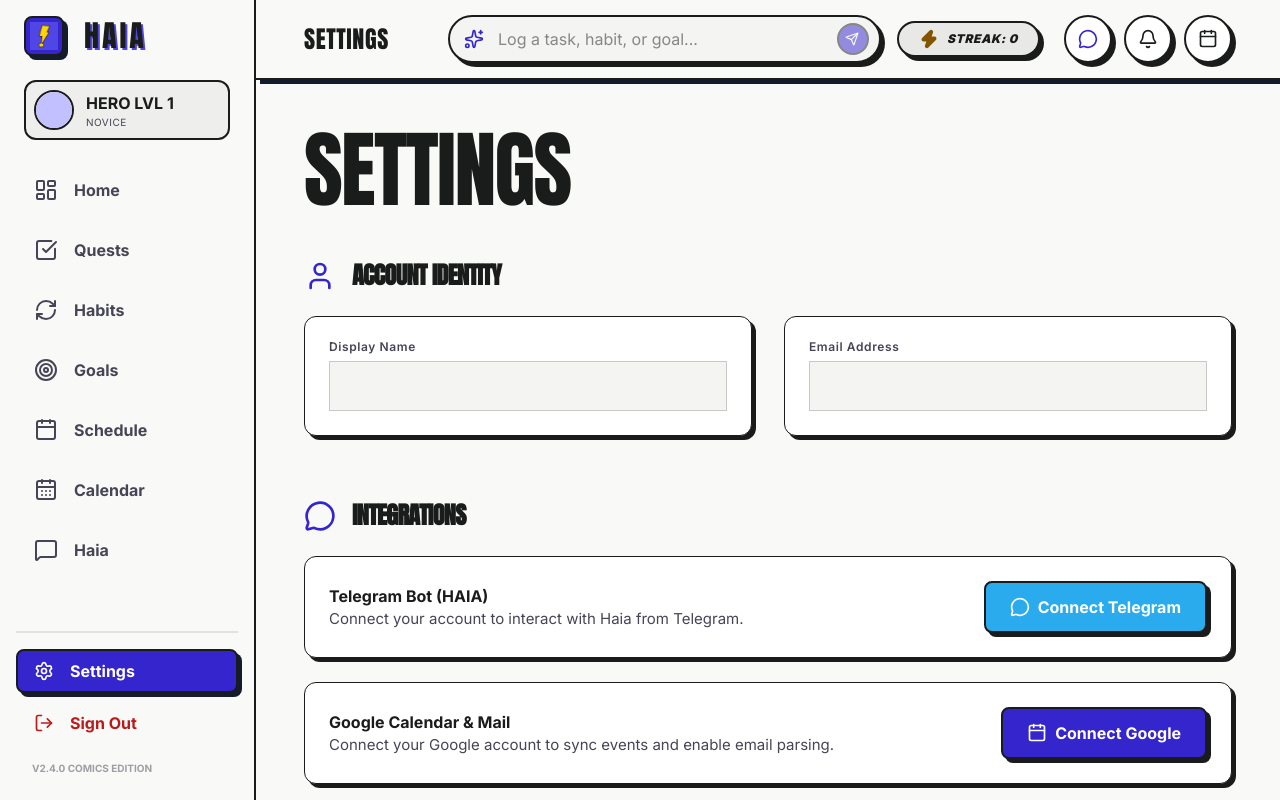
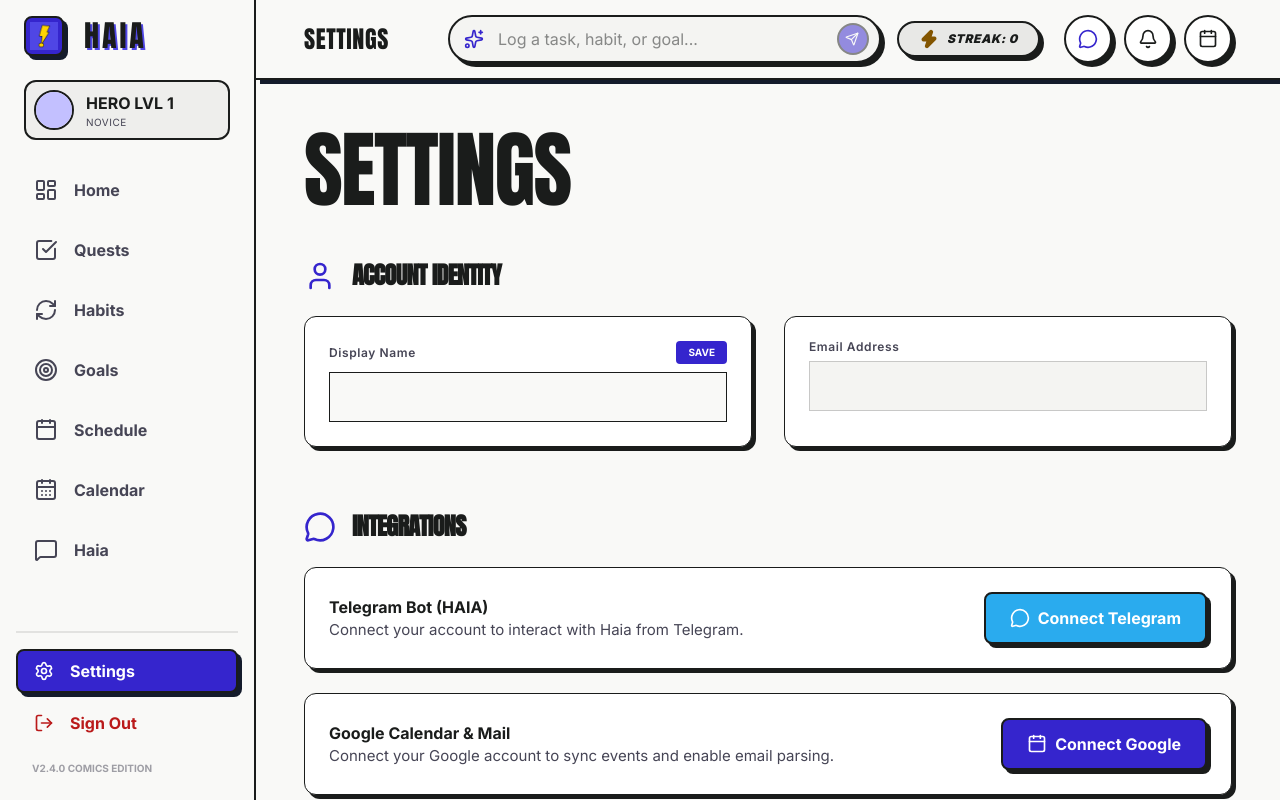
Before and after one commit to Renz5678/Haia, a Next.js app in the folder web/: page /settings in a window 1280 px wide. Built offline with nearby package versions, Linux system fonts and the light colour scheme; no server answers.

Commit message:
fix: show all events in calendar cell and make display name editable

```diff
--- a/web/src/app/(dashboard)/calendar/page.tsx
+++ b/web/src/app/(dashboard)/calendar/page.tsx
@@ -137,10 +137,18 @@
           }`}
         >
           <span className={`font-headline-md font-bold comic-text ${isActive ? 'text-white' : 'text-on-surface'}`}>{i}</span>
-          <div className="flex flex-col gap-1 mt-1 overflow-hidden h-[calc(100%-30px)]">
-            {isSchool && <div className={`px-1 py-0.5 text-[9px] font-bold rounded truncate ink-border-2 ${isActive ? 'bg-white text-black' : 'bg-indigo-deep text-white'}`}>{dayCourses[0].code}</div>}
-            {isHabit && <div className={`px-1 py-0.5 text-[9px] font-bold rounded truncate ink-border-2 ${isActive ? 'bg-white text-black' : 'bg-xp-gold text-black'}`}>{dayHabits[0].name}</div>}
-            {isPersonal && <div className={`px-1 py-0.5 text-[9px] font-bold rounded truncate ink-border-2 ${isActive ? 'bg-white text-black' : 'bg-tertiary-container text-black'}`}>Personal</div>}
+          <div className="flex flex-col gap-1 mt-1 overflow-y-auto custom-scrollbar h-[calc(100%-30px)] pb-1 relative z-10">
+            {dayCourses.map(c => (
+              <div key={c.id} className={`px-1 py-0.5 text-[9px] font-bold rounded truncate ink-border-2 shrink-0 ${isActive ? 'bg-white text-black' : 'bg-indigo-deep text-white'}`}>
+                {c.code}
+              </div>
+            ))}
+            {dayHabits.map(h => (
+              <div key={h.id} className={`px-1 py-0.5 text-[9px] font-bold rounded truncate ink-border-2 shrink-0 ${isActive ? 'bg-white text-black' : 'bg-xp-gold text-black'}`}>
+                {h.name}
+              </div>
+            ))}
+            {isPersonal && <div className={`px-1 py-0.5 text-[9px] font-bold rounded truncate ink-border-2 shrink-0 ${isActive ? 'bg-white text-black' : 'bg-tertiary-container text-black'}`}>Personal</div>}
           </div>
           {isActive && <div className="absolute inset-0 ink-border-2 pointer-events-none"></div>}
         </div>
--- a/web/src/app/(dashboard)/settings/page.tsx
+++ b/web/src/app/(dashboard)/settings/page.tsx
@@ -15,6 +15,8 @@
   const [isLinking, setIsLinking] = useState(false);
   const [isGoogleConnected, setIsGoogleConnected] = useState(false);
   const [isTelegramConnected, setIsTelegramConnected] = useState(false);
+  const [displayName, setDisplayName] = useState("");
+  const [isUpdatingUser, setIsUpdatingUser] = useState(false);
 
   // Alert Modal state
   const [alertConfig, setAlertConfig] = useState<{isOpen: boolean; title: string; message: string}>({
@@ -105,6 +107,30 @@
     return () => window.removeEventListener("message", handleMessage);
   }, []);
 
+  useEffect(() => {
+    if (user?.display_name) {
+      setDisplayName(user.display_name);
+    }
+  }, [user?.display_name]);
+
+  const handleUpdateName = async () => {
+    if (displayName === user?.display_name) return;
+    setIsUpdatingUser(true);
+    try {
+      const { data: { session } } = await supabase.auth.getSession();
+      if (!session) return;
+      const api = createApiClient(session.access_token);
+      // eslint-disable-next-line @typescript-eslint/no-explicit-any
+      const updatedUser: any = await api.users.updateMe({ display_name: displayName });
+      useAuthStore.getState().setUser(updatedUser);
+      setAlertConfig({ isOpen: true, title: "Success", message: "Display name updated!" });
+    } catch (err) {
+      setAlertConfig({ isOpen: true, title: "Error", message: "Failed to update display name" });
+    } finally {
+      setIsUpdatingUser(false);
+    }
+  };
+
   return (
     <div className="flex-1 overflow-y-auto h-[calc(100vh-80px)] bg-[#f9f9f7] relative">
       <style dangerouslySetInnerHTML={{__html: `
@@ -130,12 +156,23 @@
             </div>
             <div className="grid grid-cols-1 md:grid-cols-2 gap-8">
               <div className="p-6 bg-white border border-on-surface pop-shadow rounded-xl">
-                <label className="block font-label-caps text-label-caps text-on-surface-variant mb-2">Display Name</label>
+                <div className="flex justify-between items-center mb-2">
+                  <label className="font-label-caps text-label-caps text-on-surface-variant">Display Name</label>
+                  {displayName !== user?.display_name && (
+                    <button
+                      onClick={handleUpdateName}
+                      disabled={isUpdatingUser}
+                      className="text-[10px] font-bold uppercase bg-primary text-white px-3 py-1 rounded"
+                    >
+                      {isUpdatingUser ? "Saving..." : "Save"}
+                    </button>
+                  )}
+                </div>
                 <input
-                  className="w-full bg-surface-container-low border border-on-surface/20 text-on-surface-variant p-3 font-body-lg cursor-not-allowed outline-none"
+                  className="w-full bg-surface-bright border border-on-surface p-3 font-body-lg focus:ring-0 focus:border-indigo-deep outline-none"
                   type="text"
-                  value={user?.display_name || ""}
-                  readOnly
+                  value={displayName}
+                  onChange={(e) => setDisplayName(e.target.value)}
                 />
               </div>
               <div className="p-6 bg-white border border-on-surface pop-shadow rounded-xl">
--- a/web/src/lib/api.ts
+++ b/web/src/lib/api.ts
@@ -127,6 +127,10 @@
       delete:   (id: string) => del(`/tasks/${id}`),
     },
 
+    users: {
+      updateMe: (body: { display_name?: string }) => patch("/users/me", body),
+    },
+
     habits: {
       list:    (active_only?: boolean) =>
                  get(`/habits${active_only !== undefined ? `?active_only=${active_only}` : ""}`),
```
